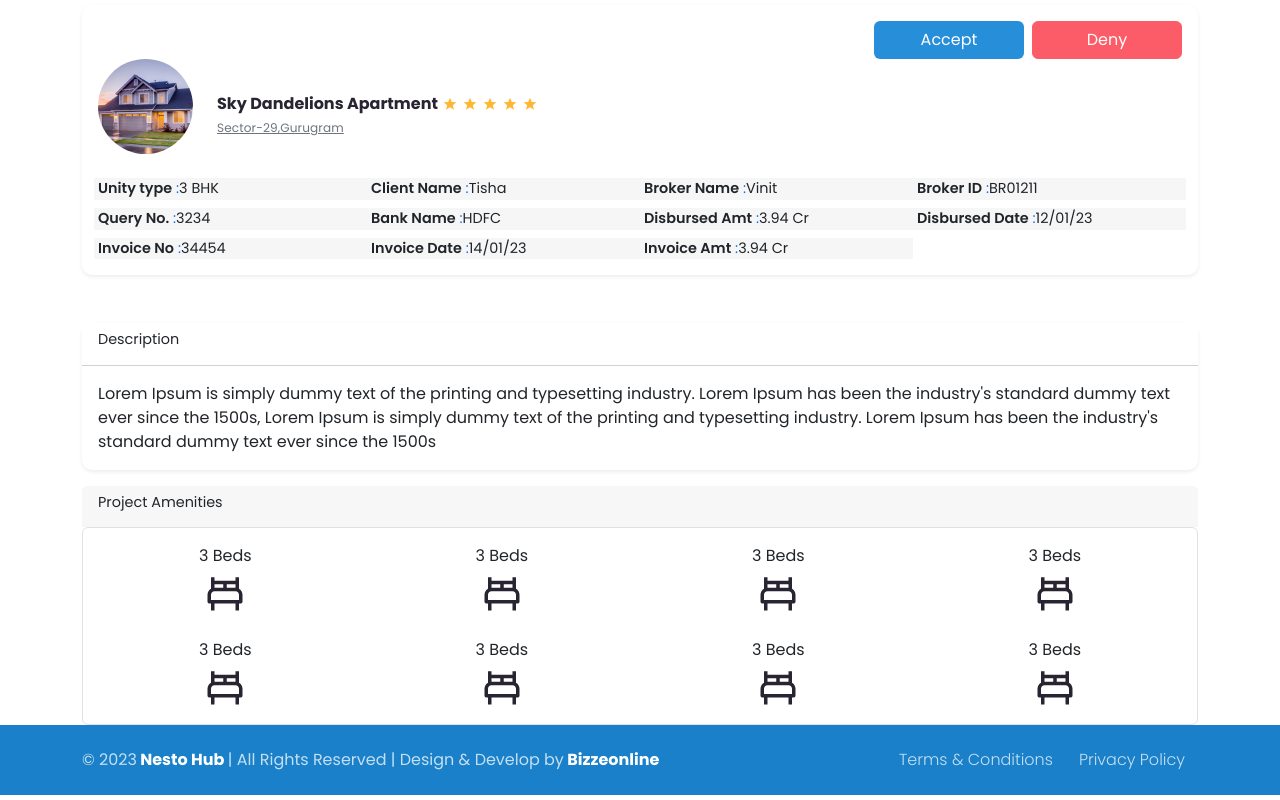
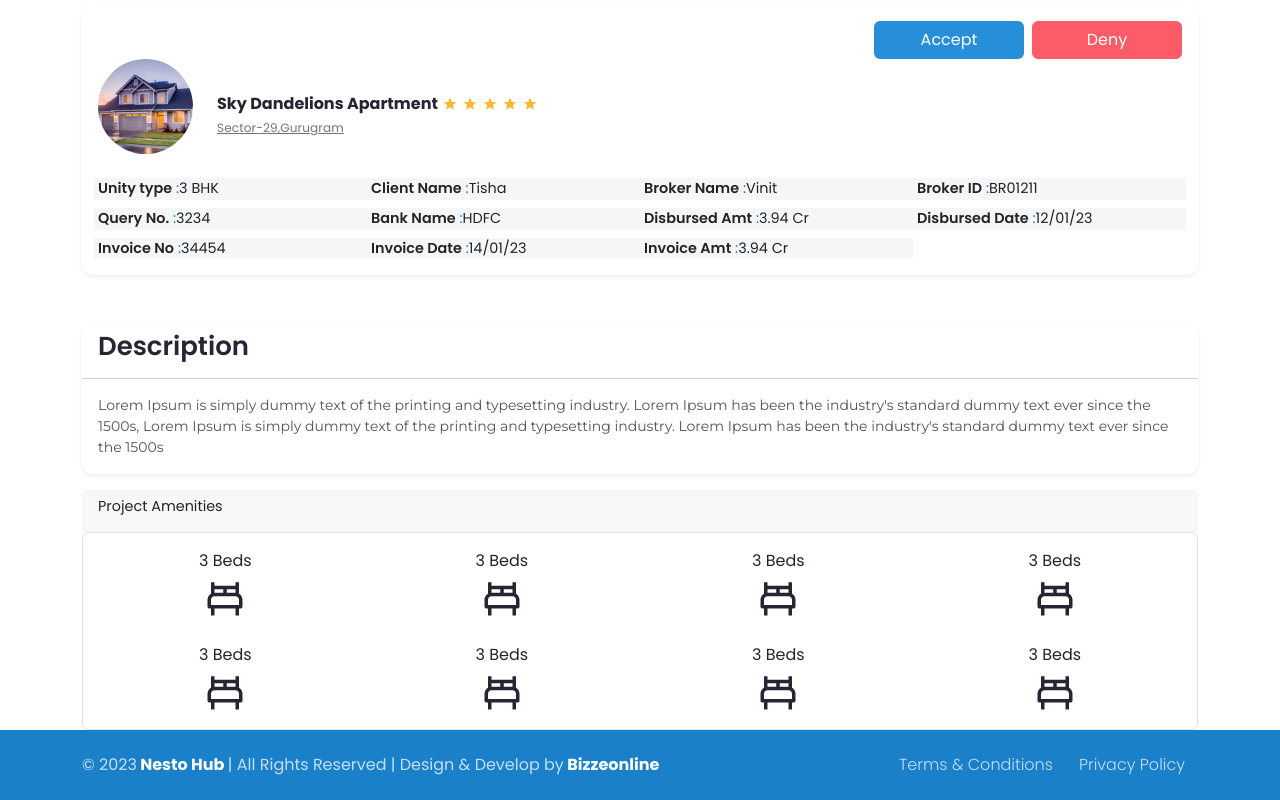
Before and after one commit to Vivekackrolix/Nesto-Frontend, a React (Create React App) app: page /home-dashboard/property-details-info in a window 1280 px wide. Shown: the part 809-1609 px from the top of the page. Built offline with nearby package versions, Linux system fonts and the light colour scheme.

Commit message:
Montserrat google font added

```diff
--- a/src/dashboard/property-details/PropertyDetailsForm.css
+++ b/src/dashboard/property-details/PropertyDetailsForm.css
@@ -57,3 +57,16 @@ textarea {
 .testimonial button {
   color: var(--primary-color);
 }
+
+.property__details__text .card-title {
+  font-weight: 600;
+  color: #282431;
+  font-size: 26px;
+}
+
+.property__details__text .card-text {
+  font-weight: 400;
+  font-size: 14px;
+  color: #535353;
+  font-family: 'Montserrat';
+}
--- a/src/dashboard/property-details/PropertyDetailsForm.js
+++ b/src/dashboard/property-details/PropertyDetailsForm.js
@@ -104,7 +104,7 @@ const PropertyDetailsForm = () => {
               <Col>
                 {/* <FloatingLabel
                   controlId="preferredBankNBFCSelect"
-                  label="Preferred Bank/NBFC"
+                  label="Preferred Bank/NBFC (Select upto 3)"
                   className="mb-3"
                 >
                   <Form.Select multiple>
--- a/src/dashboard/property-details/PropertyDetailsText.js
+++ b/src/dashboard/property-details/PropertyDetailsText.js
@@ -4,7 +4,7 @@ import IconsCard from './IconsCard';
 const PropertyDetailsText = () => {
   return (
     <>
-      <Card className="border-0 shadow-sm">
+      <Card className="border-0 shadow-sm property__details__text">
         <Card.Header className="bg-white">
           <Card.Title>Description</Card.Title>
         </Card.Header>
--- a/src/index.css
+++ b/src/index.css
@@ -1,5 +1,5 @@
 @import url('https://fonts.googleapis.com/css2?family=Poppins:wght@300;400;600;700&display=swap');
-
+@import url('https://fonts.googleapis.com/css2?family=Montserrat&display=swap');
 :root {
   /* colors */
   --primary-color: #278fd9;
```
